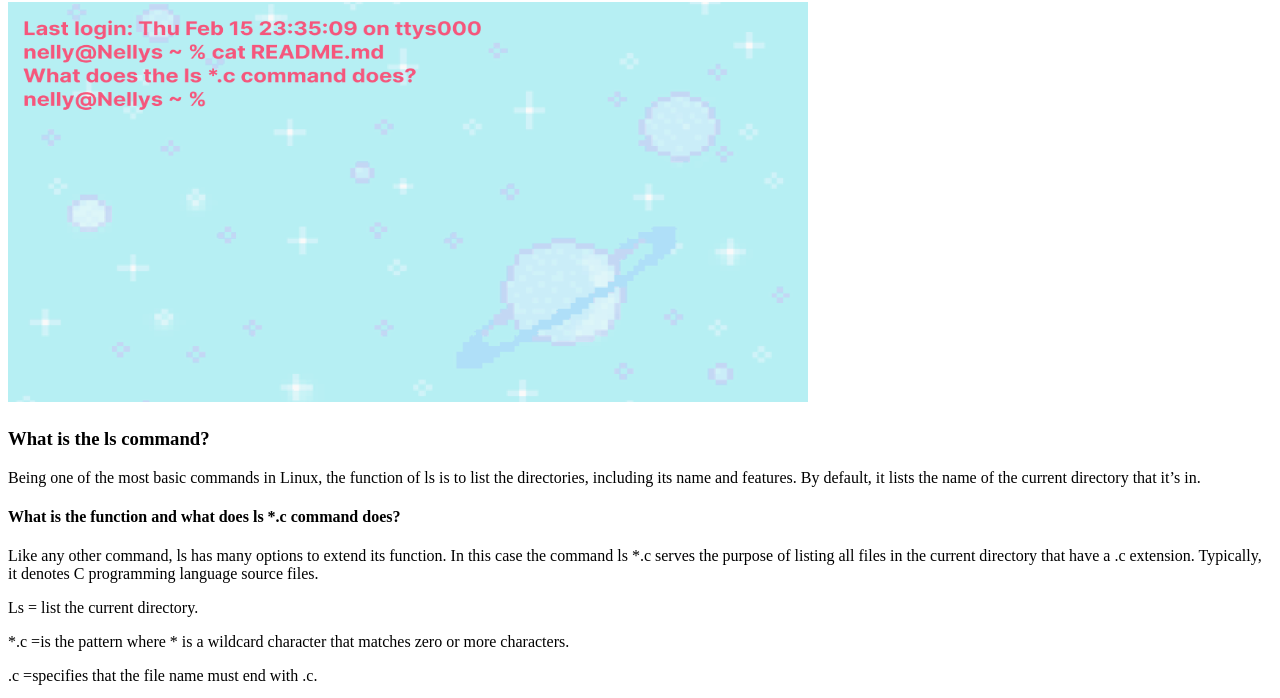
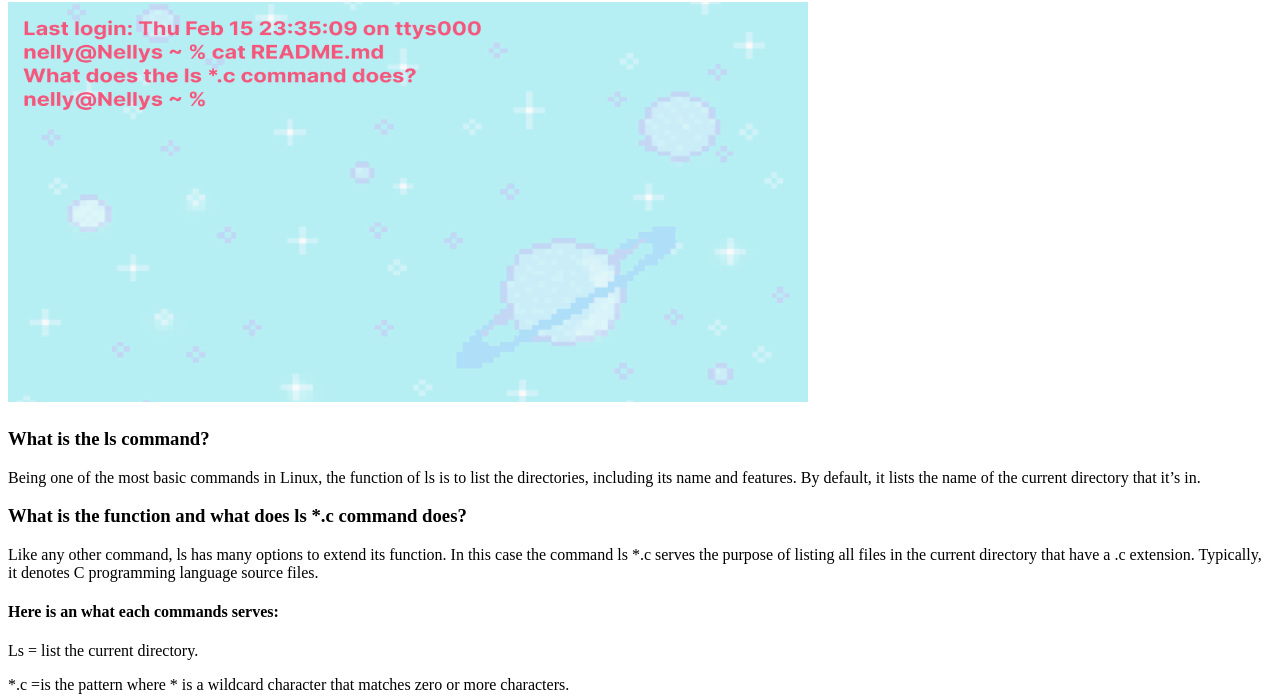
Before and after one commit to nellyretto/nellyretto.github.io, a plain HTML site: page index.html in a window 1280 px wide. Shown: the part 78-776 px from the top of the page. Drawn offline with Linux system fonts and the light colour scheme.

Commit message:
Update index.html

```diff
--- a/index.html
+++ b/index.html
@@ -34,13 +34,17 @@ What is the ls command?
 Being one of the most basic commands in Linux, the function of ls is to list the directories, including its name and features. By default, it lists the name of the current directory that it’s in.
  </p>
 
-  <h4>
+  <h3>
 What is the function and what does ls *.c command does?
- </h4>
+ </h3>
 
    <p>
 Like any other command, ls has many options to extend its function. In this case the command ls *.c serves the purpose of  listing all files in the current directory that have a .c extension. Typically, it denotes C programming language source files.
    </p>
+
+<h4>
+Here is an what each commands serves:
+</h4>
 
 
   <p>
```
